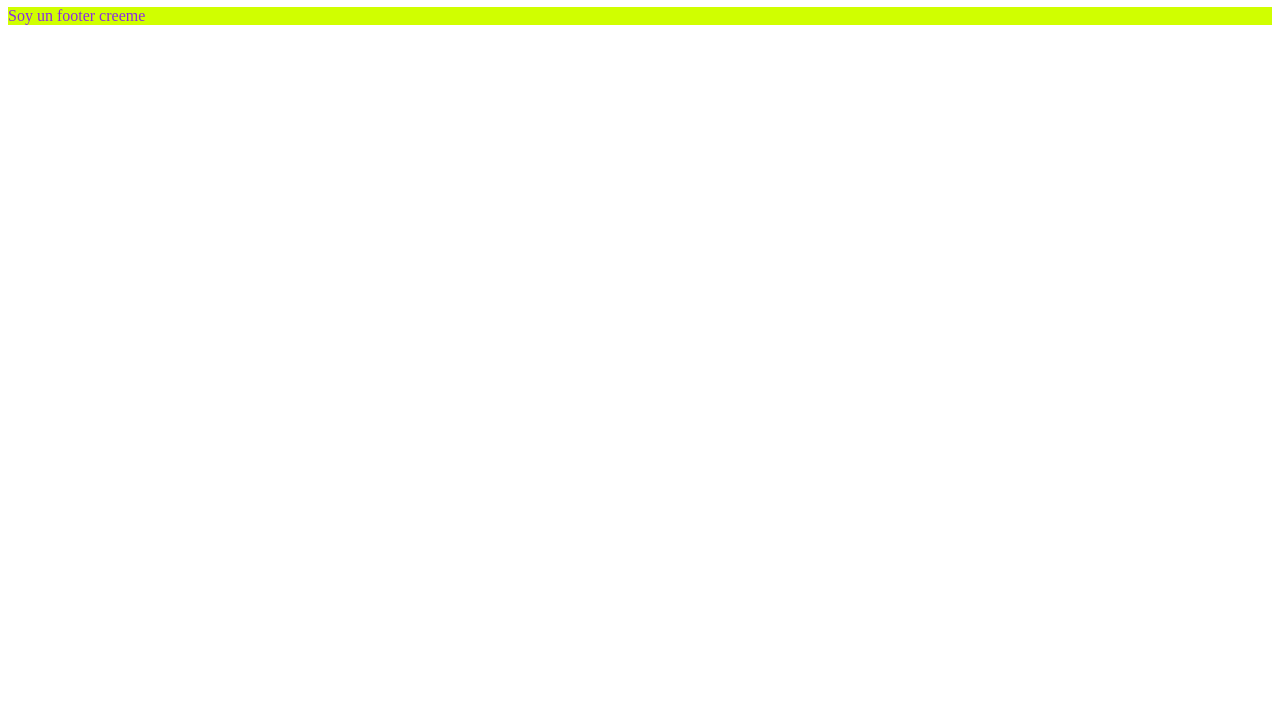
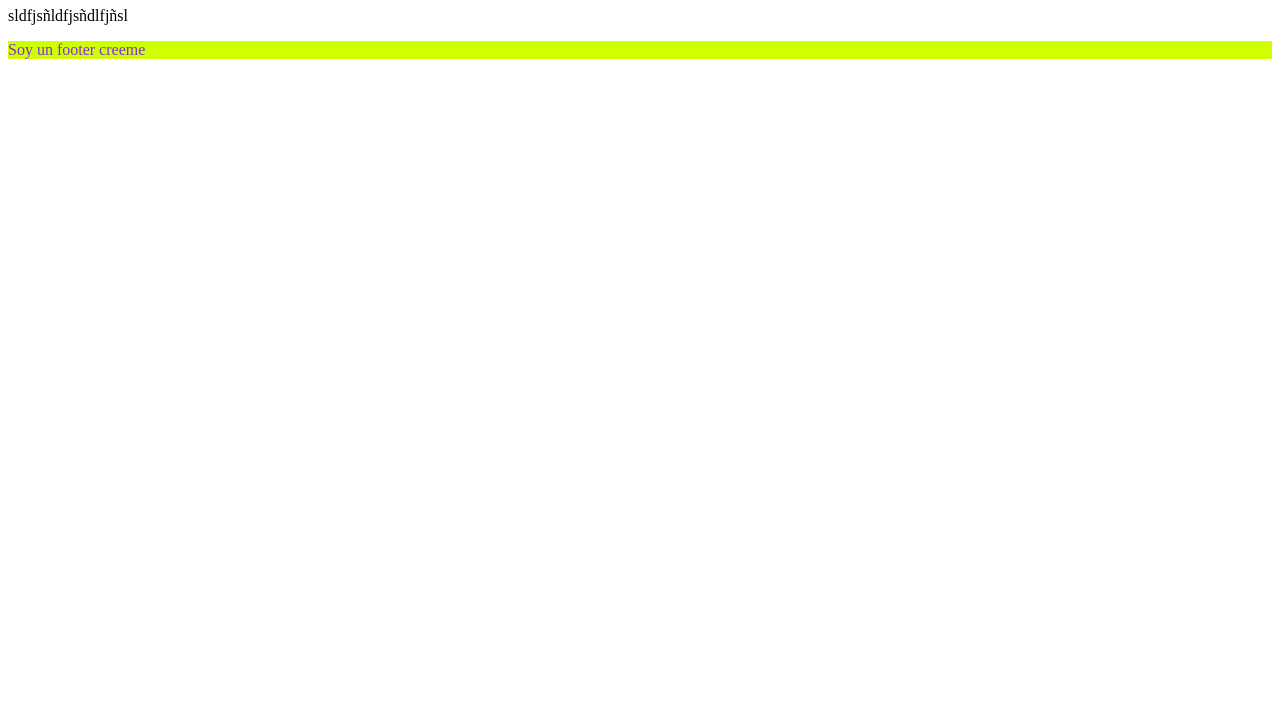
Before and after one commit to Ester-0/Posicionamiento-CSS-Git, a plain HTML site: page index.html in a window 1280 px wide. Shown: the part 73-800 px from the top of the page. Drawn offline with Linux system fonts and the light colour scheme.

Commit message:
nuevo tetxto

```diff
--- a/index.html
+++ b/index.html
@@ -9,12 +9,13 @@
         footer {
             background-color: rgb(208, 255, 0);
             color:blueviolet;
-        }
+                    }
     </style>
 </head>
 
 <body>
     <h1>Posicionamiento CSS</h1>
+    <p>sldfjsñldfjsñdlfjñsl</p>
     <footer>Soy un footer creeme</footer>
 </body>
 
```
